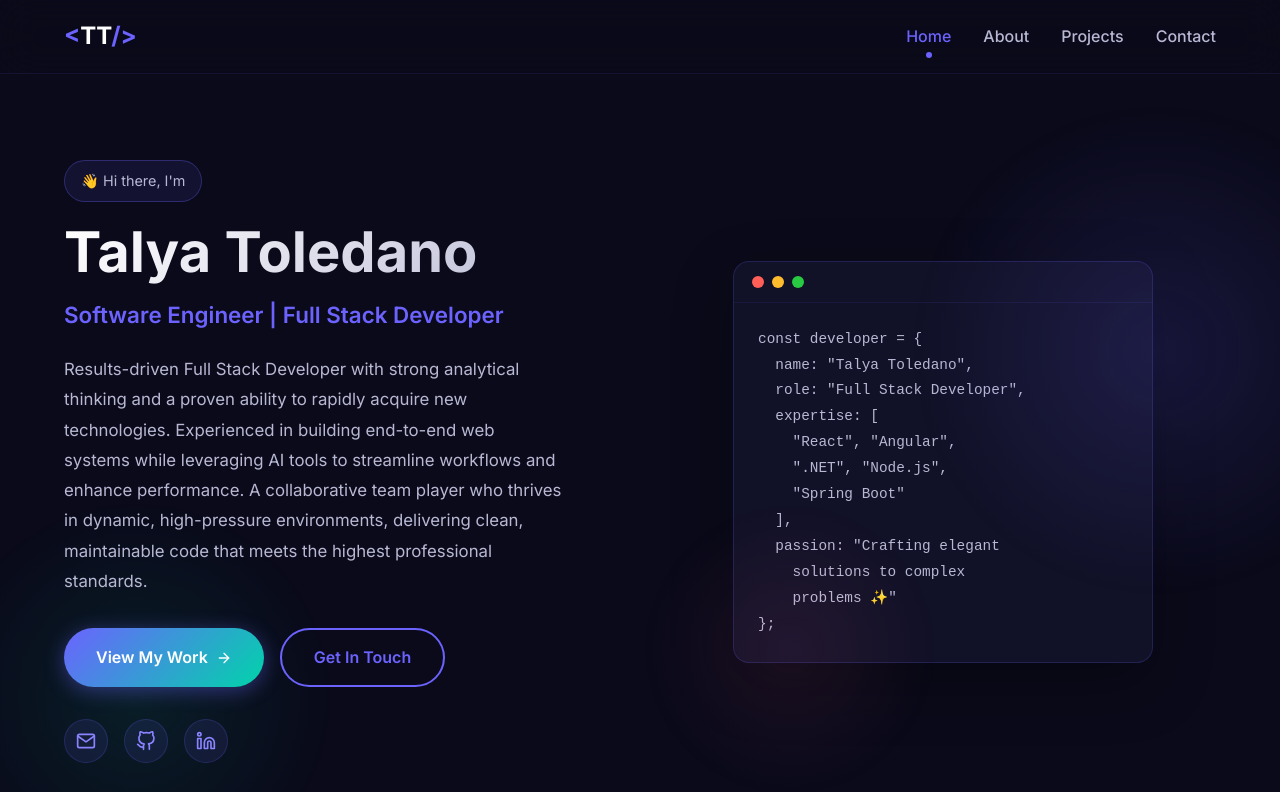
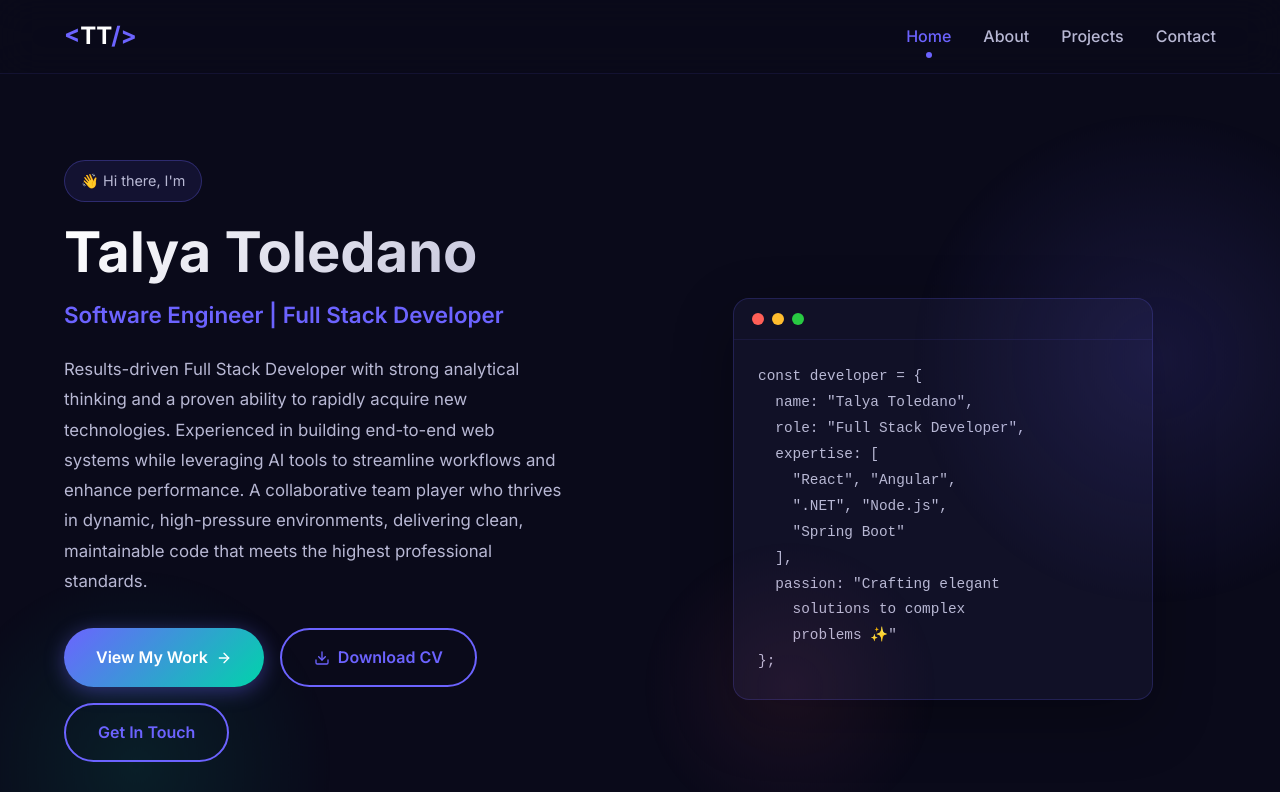
Before and after one commit to talya-git/talya-portfolio, a React (Vite) app: page / in a window 1280 px wide. Shown: the top 792 px of the page. Built offline with nearby package versions, Linux system fonts and the light colour scheme; the HTML template or start-up script is replaced by a standard one.

Commit message:
add Download CV button with PDF

```diff
--- a/src/pages/Home.jsx
+++ b/src/pages/Home.jsx
@@ -1,6 +1,6 @@
 import { motion } from 'framer-motion';
 import { Link } from 'react-router-dom';
-import { FiArrowRight, FiGithub, FiLinkedin, FiMail } from 'react-icons/fi';
+import { FiArrowRight, FiGithub, FiLinkedin, FiMail, FiDownload } from 'react-icons/fi';
 import { personalInfo } from '../data/resume';
 
 function Home() {
@@ -34,6 +34,9 @@ function Home() {
             <Link to="/projects" style={styles.btn}>
               View My Work <FiArrowRight />
             </Link>
+            <a href="/Talya-Toledano-CV.pdf" target="_blank" rel="noreferrer" style={styles.btnOutline}>
+              <FiDownload /> Download CV
+            </a>
             <Link to="/contact" style={styles.btnOutline}>
               Get In Touch
             </Link>
```
Also changed, not shown: 1 other file (tests, documents, lock files or other folders).
